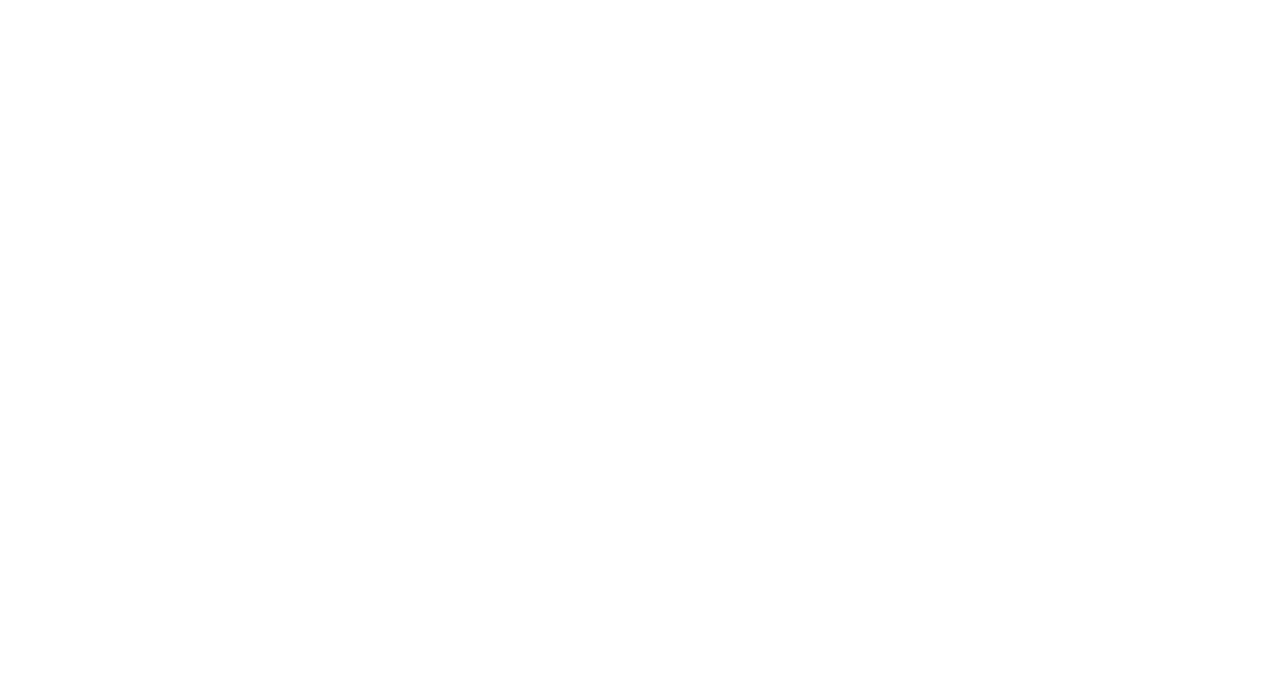
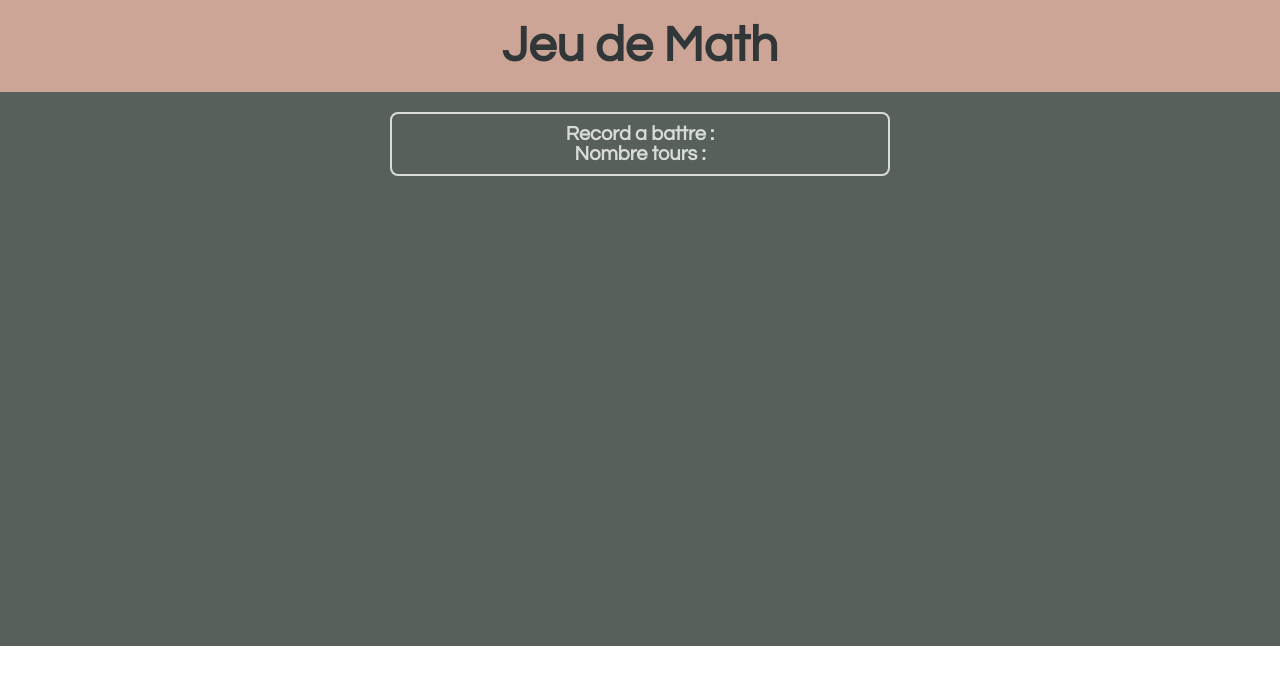
Before and after one commit to lliolla/jeux, a React (Vite) app: page /math in a window 1280 px wide. Before the commit this address had no page. Shown: the top 684 px of the page. Built offline with nearby package versions, Linux system fonts and the light colour scheme.

Commit message:
FEAT: ajout jeux math page acceuil

```diff
--- a/src/App.jsx
+++ b/src/App.jsx
@@ -1,7 +1,7 @@
 import { BrowserRouter, Routes, Route } from "react-router-dom";
 import Home from "./pages/Home";
 import Memory from "./pages/Memory";
-import Cisor from "./pages/Cisor";
+import Math from "./pages/Math";
 
 function App() {
   return (
@@ -10,7 +10,7 @@
         <Routes>
           <Route path="/" element={<Home />} />
           <Route path="/memory" element={<Memory />} />
-          <Route path="/cisor" element={<Cisor />} />
+          <Route path="/math" element={<Math />} />
         </Routes>
       </BrowserRouter>
     </>
--- a/src/data/gameData.js
+++ b/src/data/gameData.js
@@ -25,6 +25,13 @@
         title:"candy crush",
         info:"jeux de memory ou l'on doit faire des paires avec des catres que l'on retourne deux par deux"
 
+    },
+    {
+        id:5,
+        link:"/math",
+        title:"Jaux de math",
+        info:"jeux de memory ou l'on doit faire des paires avec des catres que l'on retourne deux par deux"
+
     }
 
 ];
--- a/src/pages/Cisor.jsx
+++ /dev/null
@@ -1,11 +0,0 @@
-
-
-const cisor = () => {
-    return (
-        <div>
-            cisor
-        </div>
-    );
-};
-
-export default cisor;
--- /dev/null
+++ b/src/pages/Math.jsx
@@ -0,0 +1,31 @@
+const Math = () => {
+  return (
+    <div className="game-container">
+
+    <header>
+
+    <h1> Jeu de Math</h1>
+
+    </header>
+
+  <section className="score-board" >
+
+  <p>Record a battre : </p>
+  <p>Nombre tours : </p>
+   {/* <button className="button" onClick={shuffleCard}>nouveau jeux</button> */}
+
+  </section>
+
+<section className="game-gird">
+<div className="math-game">
+
+     </div>
+</section>
+
+
+
+    </div>
+  )
+}
+
+export default Math
```
Also changed, not shown: src/pages/Template.jsx (added, +35 -0 lines).
